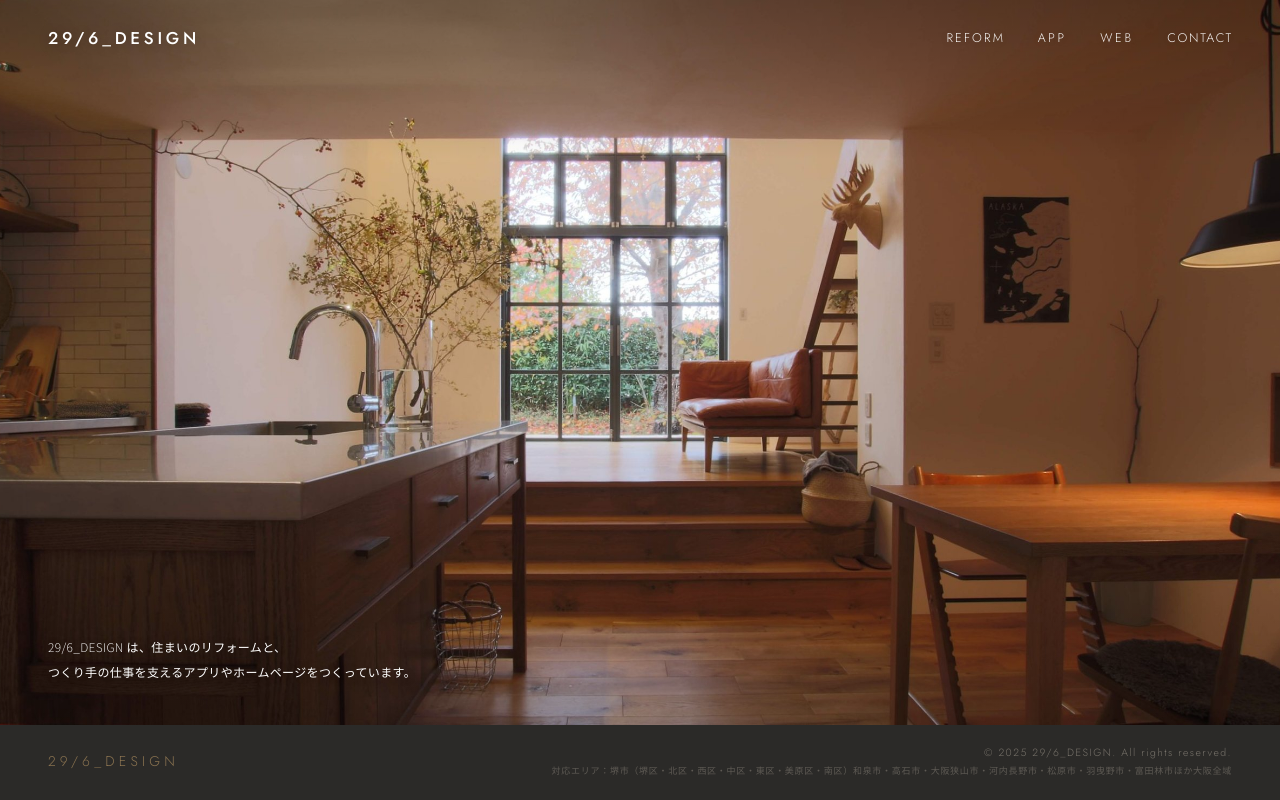
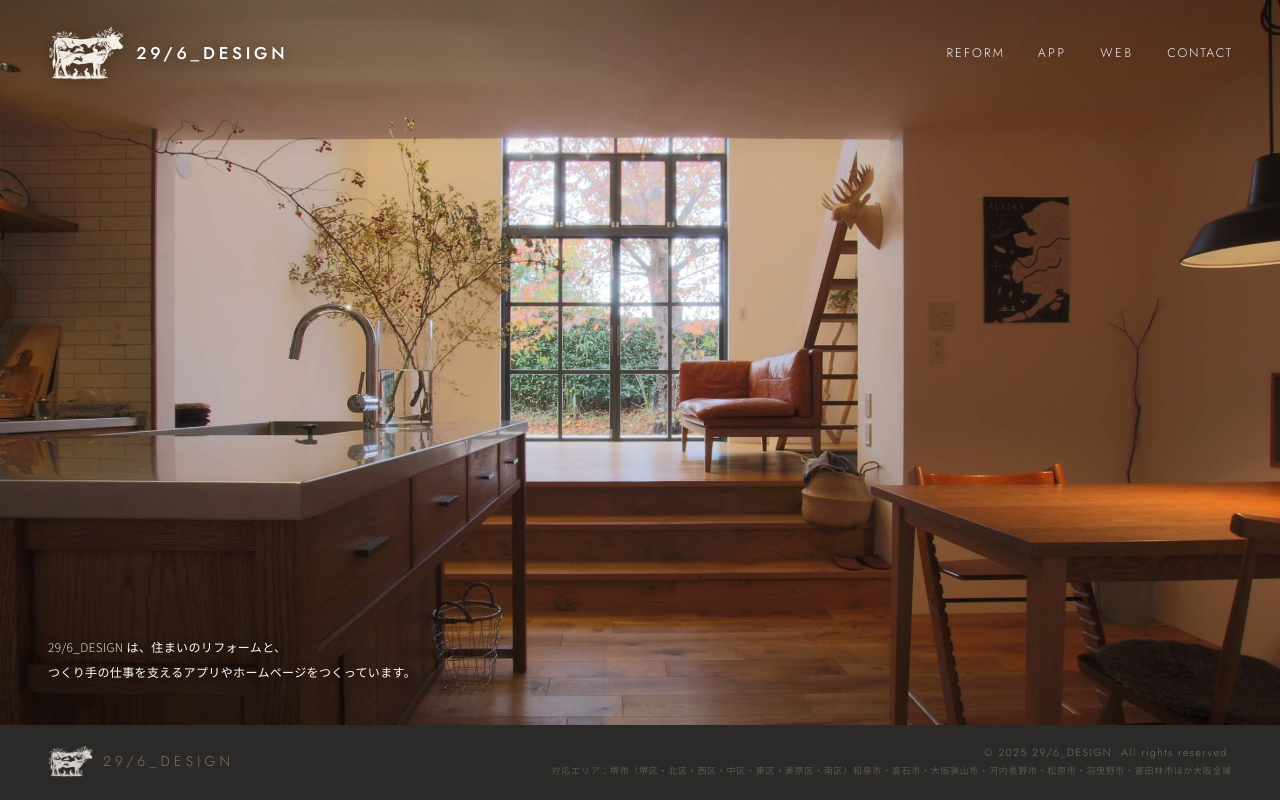
Before and after one commit to tukuru5uta10-glitch/Toocool-project, a plain HTML site: page index.html in a window 1280 px wide. Drawn offline with Linux system fonts and the light colour scheme; a web font is replaced by a local one.

Commit message:
牛と兎のロゴをヘッダーとフッターに配置
Co-Authored-By: Claude Opus 5.5 <noreply@anthropic.com>
Claude-Session: https://claude.ai/code/session_01QE2X7ta6p7FerqsX5iC8kv

```diff
--- a/css/site.css
+++ b/css/site.css
@@ -20,7 +20,9 @@ a:focus-visible{outline:1px solid var(--oak);outline-offset:4px}
 
 /* ---- header ---- */
 header{display:flex;justify-content:space-between;align-items:center;padding:26px clamp(18px,4vw,48px)}
-.logo{font-family:var(--latin);font-weight:500;font-size:17px;letter-spacing:.22em;color:var(--ink)}
+.logo img{display:block;height:44px;width:auto}
+@media (max-width:560px){.logo img{height:34px}}
+.logo{display:flex;align-items:center;gap:10px;font-family:var(--latin);font-weight:500;font-size:17px;letter-spacing:.22em;color:var(--ink)}
 nav{display:flex;gap:clamp(16px,2.6vw,34px);font-family:var(--latin);font-weight:300;font-size:12.5px;letter-spacing:.22em;color:var(--ink)}
 nav a{display:inline-block;opacity:.85;transform-origin:50% 60%;transition:transform .35s cubic-bezier(.2,.7,.2,1),text-shadow .35s ease,opacity .35s ease,color .35s ease}
 
@@ -152,7 +154,8 @@ nav a.ct{letter-spacing:.14em;margin-right:-.08em;position:relative}
 
 /* ---- footer ---- */
 footer{background:#2b2a28;color:#77726a;padding:20px clamp(18px,4vw,48px) 22px;display:flex;justify-content:space-between;align-items:center;flex-wrap:wrap;gap:20px}
-.flogo{font-family:var(--latin);font-weight:300;font-size:14px;letter-spacing:.3em;color:#8a7350}
+.flogo img{height:32px;width:auto;opacity:.85}
+.flogo{display:flex;align-items:center;gap:10px;font-family:var(--latin);font-weight:300;font-size:14px;letter-spacing:.3em;color:#8a7350}
 .fr{text-align:right;display:grid;gap:4px}
 .fr span{font-family:var(--latin);font-size:10.5px;letter-spacing:.14em}
 .fr small{font-size:9px;letter-spacing:.08em;color:#5e5a54;line-height:1.6}
--- a/index.html
+++ b/index.html
@@ -27,7 +27,9 @@ a{color:inherit;text-decoration:none}
 a:focus-visible{outline:1px solid var(--oak);outline-offset:4px}
 
 header{position:absolute;top:0;left:0;right:0;z-index:3;display:flex;justify-content:space-between;align-items:center;padding:26px clamp(18px,4vw,48px)}
-.logo{font-family:var(--latin);font-weight:500;font-size:17px;letter-spacing:.22em;color:#fff;text-shadow:0 1px 12px rgba(0,0,0,.25)}
+.logo img{display:block;height:54px;width:auto;filter:drop-shadow(0 1px 8px rgba(0,0,0,.35))}
+@media (max-width:560px){.logo img{height:40px}}
+.logo{display:flex;align-items:center;gap:12px;font-family:var(--latin);font-weight:500;font-size:17px;letter-spacing:.22em;color:#fff;text-shadow:0 1px 12px rgba(0,0,0,.25)}
 nav{display:flex;gap:clamp(16px,2.6vw,34px);font-family:var(--latin);font-weight:300;font-size:12.5px;letter-spacing:.22em;color:#fff;text-shadow:0 1px 12px rgba(0,0,0,.25)}
 nav a{display:inline-block;opacity:.92;transform-origin:50% 60%;text-shadow:0 1px 12px rgba(0,0,0,.25);transition:transform .35s cubic-bezier(.2,.7,.2,1),text-shadow .35s ease,opacity .35s ease}
 
@@ -69,7 +71,8 @@ nav a.rf{letter-spacing:.17em;margin-right:-.05em}
 @media (prefers-reduced-motion:reduce){.svc a{transition:none}}
 
 footer{background:#2b2a28;color:#77726a;padding:20px clamp(18px,4vw,48px) 22px;display:flex;justify-content:space-between;align-items:center;flex-wrap:wrap;gap:20px}
-.flogo{font-family:var(--latin);font-weight:300;font-size:14px;letter-spacing:.3em;color:#8a7350}
+.flogo img{height:32px;width:auto;opacity:.85}
+.flogo{display:flex;align-items:center;gap:10px;font-family:var(--latin);font-weight:300;font-size:14px;letter-spacing:.3em;color:#8a7350}
 .fr{text-align:right;display:grid;gap:4px}
 .fr span{font-family:var(--latin);font-size:10.5px;letter-spacing:.14em}
 .fr small{font-size:9px;letter-spacing:.08em;color:#5e5a54;line-height:1.6}
@@ -84,7 +87,7 @@ footer{background:#2b2a28;color:#77726a;padding:20px clamp(18px,4vw,48px) 22px;d
 </head>
 <body>
 <header>
-  <a class="logo" href="index.html">29/6_DESIGN</a>
+  <a class="logo" href="index.html"><img src="img/logo-white.png" alt="" width="76" height="54"><span>29/6_DESIGN</span></a>
   <nav aria-label="メニュー">
     <a class="rf" href="reform.html">REFORM</a>
     <a href="app.html">APP</a>
@@ -101,7 +104,7 @@ footer{background:#2b2a28;color:#77726a;padding:20px clamp(18px,4vw,48px) 22px;d
   <p class="lead">29/6_DESIGN は、住まいのリフォームと、<br>つくり手の仕事を支えるアプリやホームページをつくっています。</p>
 </div>
 <footer>
-  <span class="flogo">29/6_DESIGN</span>
+  <span class="flogo"><img src="img/logo-white.png" alt="" width="45" height="32">29/6_DESIGN</span>
   <div class="fr">
     <span>© 2025 29/6_DESIGN. All rights reserved.</span>
     <small>対応エリア：堺市（堺区・北区・西区・中区・東区・美原区・南区）和泉市・高石市・大阪狭山市・河内長野市・松原市・羽曳野市・富田林市ほか大阪全域</small>
```
Also changed, not shown: app.html (+2 -2 lines), contact.html (+2 -2 lines), reform.html (+2 -2 lines), web.html (+2 -2 lines), img/logo-ink.png (added), img/logo-white.png (added).
